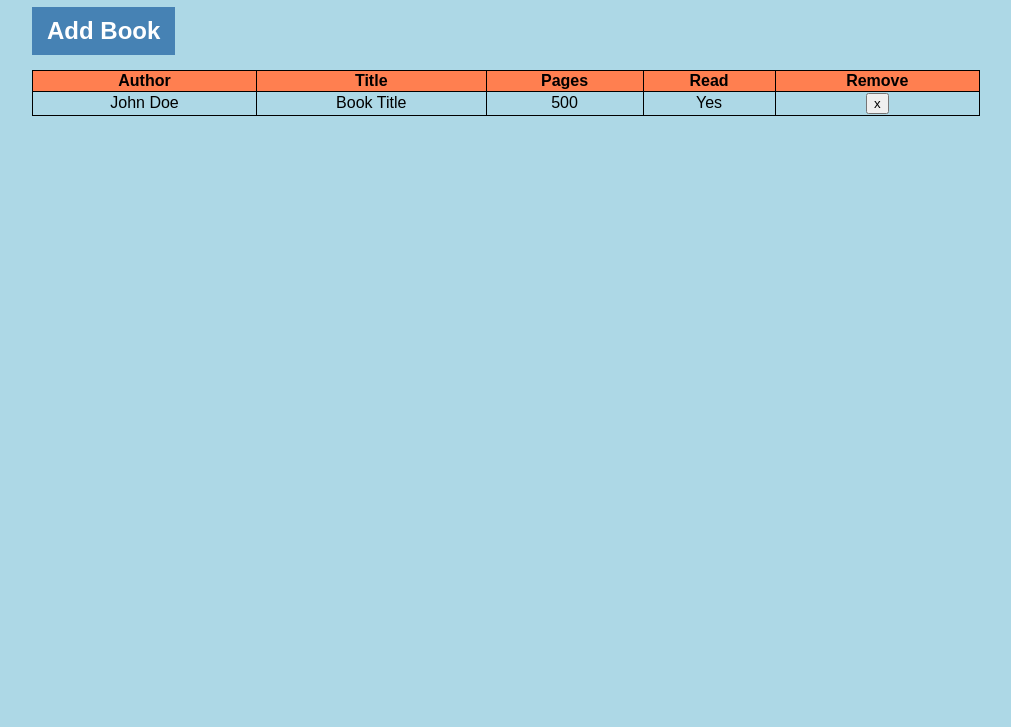
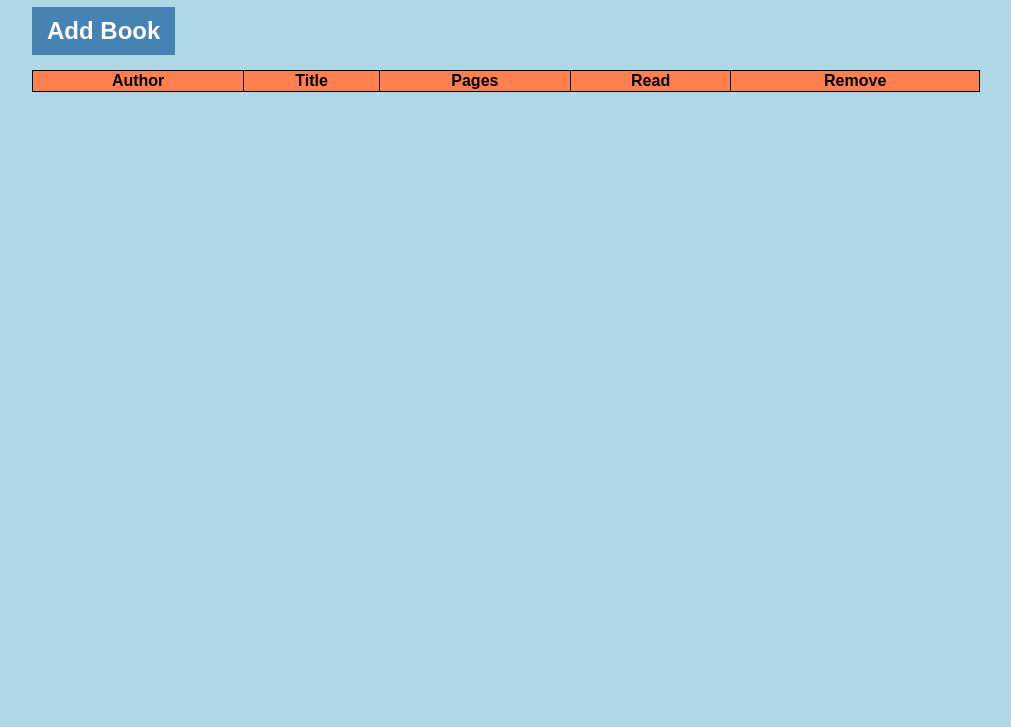
Before and after one commit to flipott/library, a plain HTML site: page index.html in a window 1280 px wide. Shown: the part 81-808 px from the top of the page, without its empty margins (134-1145 px from the left). Drawn offline with Linux system fonts and the light colour scheme.

Commit message:
Fixed form

```diff
--- a/index.html
+++ b/index.html
@@ -20,14 +20,6 @@
                     <th>Pages</th>
                     <th>Read</th>
                     <th>Remove</th>
-                </tr>
-                <tr>
-                    <td>John Doe</td>
-                    <td>Book Title</td>
-                    <td>500</td>
-                    <td>Yes</td>
-                    <td><button id="remove">x</button></td>
-
                 </tr>
             </table>
         </div>
```
